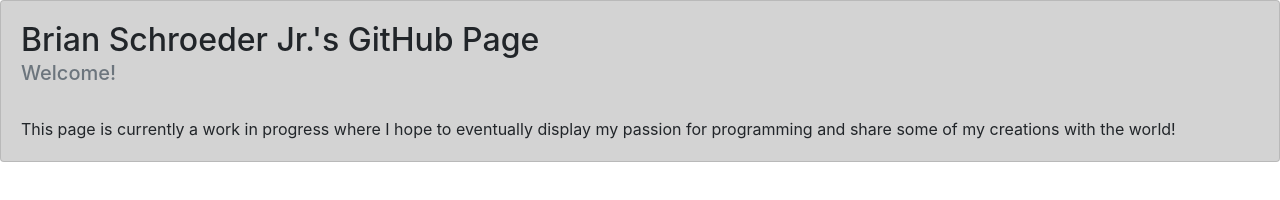
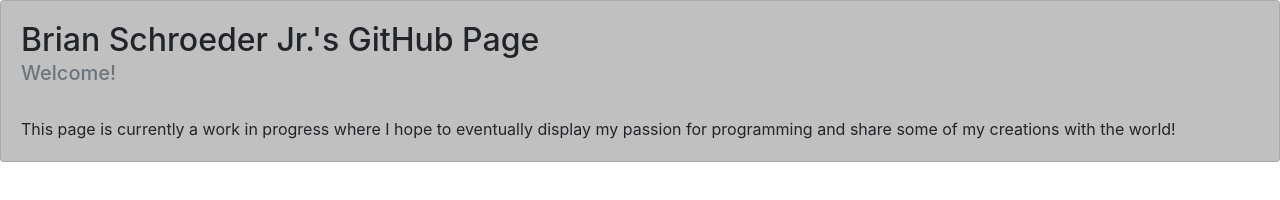
Before and after one commit to BrianSchroederJr/brianschroederjr.github.io, a plain HTML site: page index.html in a window 1280 px wide. Drawn offline with nearby package versions, Linux system fonts and the light colour scheme.

Commit message:
Changed background color to silver

```diff
--- a/index.html
+++ b/index.html
@@ -8,7 +8,7 @@
 	</head>
 
 	<body>
-		<div class="card" style="background-color: lightgray;">
+		<div class="card" style="background-color: silver;">
 			<div class="card-body">
 				<h2 classs="card-title">Brian Schroeder Jr.'s GitHub Page</h2>
 				<h5 class="card-subtitle mb-2 text-muted">Welcome!</h5>
```
